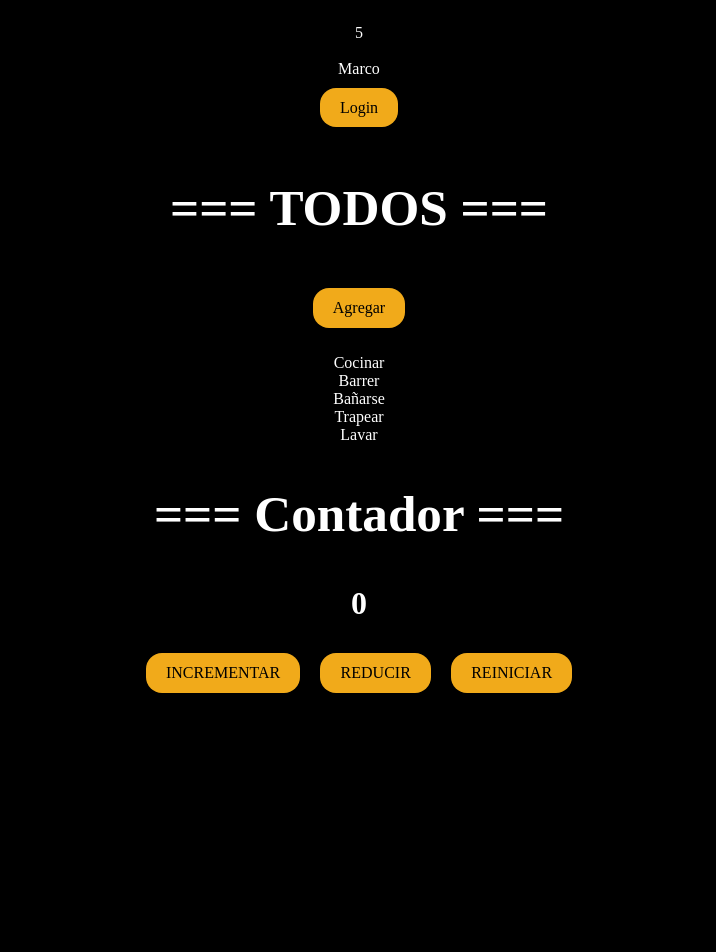
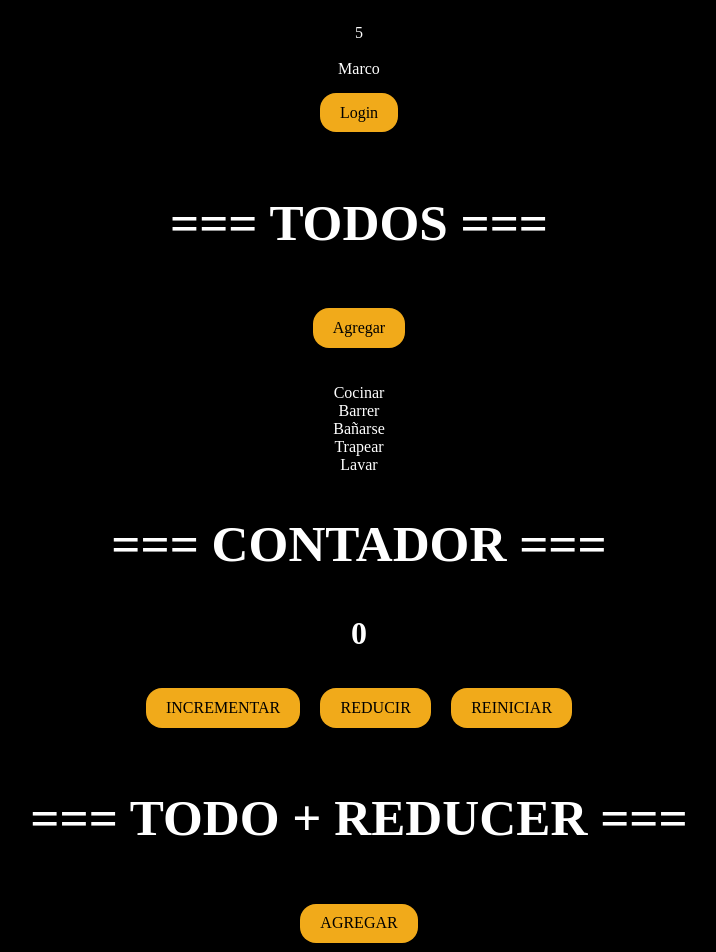
Before and after one commit to MarcoCatarino/context-project, a React (Vite) app: page / in a window 1280 px wide. Shown: the top 952 px of the page, without its empty margins (281-997 px from the left). Before the commit the page ends 800 px from the top, so only its background shows below. Built offline with nearby package versions, Linux system fonts and the light colour scheme.

Commit message:
Creando Acciones Custom

```diff
--- a/src/App.css
+++ b/src/App.css
@@ -18,7 +18,7 @@ h2 {
 button {
   border-radius: 16px;
   border: 1px solid transparent;
-  margin: 10px;
+  margin: 15px 10px 20px;
   padding: 0.6em 1.2em;
   font-size: 1em;
   font-weight: 500;
--- a/src/components/MainContent.tsx
+++ b/src/components/MainContent.tsx
@@ -1,6 +1,7 @@
 import useTitles from "@/hooks/useTitle";
 import TodoList from "./TodoList";
 import Contador from "./Contador";
+import TodoReducer from "./TodoReducer";
 
 function MainContent() {
   console.log("Main Content");
@@ -13,8 +14,12 @@ function MainContent() {
         <TodoList />
       </div>
       <div>
-        <h2> === Contador === </h2>
+        <h2> === CONTADOR === </h2>
         <Contador />
+      </div>
+      <div>
+        <h2> === TODO + REDUCER === </h2>
+        <TodoReducer />
       </div>
     </>
   );
--- /dev/null
+++ b/src/components/TodoReducer.tsx
@@ -0,0 +1,75 @@
+import { useReducer } from "react";
+
+type Todo = {
+  id?: number;
+  name?: string;
+  description?: string;
+};
+
+type AddAction = {
+  type: "ADD";
+  todo: Todo;
+};
+
+type DeleteAction = {
+  type: "DELETE";
+  todoID?: number;
+};
+
+type Action = AddAction | DeleteAction;
+
+const reducer = (todos: Todo[], action: Action) => {
+  switch (action.type) {
+    case "ADD":
+      return [action.todo, ...todos];
+
+    case "DELETE":
+      return todos.filter((t) => t.id !== action.todoID);
+  }
+  return todos;
+};
+
+export default function TodoReducer() {
+  const [todos, dispatch] = useReducer(reducer, []);
+  return (
+    <>
+      <button
+        onClick={() => {
+          const id = Math.random();
+          dispatch({
+            type: "ADD",
+            todo: {
+              id,
+              name: "Nombre Random",
+              description: `ID: ${id}`,
+            },
+          });
+        }}
+      >
+        AGREGAR
+      </button>
+
+      <ul>
+        {todos.map((t) => (
+          <li key={t.id}>
+            {t.name}
+            <br />
+            {t.description}
+            <br />
+
+            <button
+              onClick={() =>
+                dispatch({
+                  type: "DELETE",
+                  todoID: t.id,
+                })
+              }
+            >
+              ELIMINAR
+            </button>
+          </li>
+        ))}
+      </ul>
+    </>
+  );
+}
```
